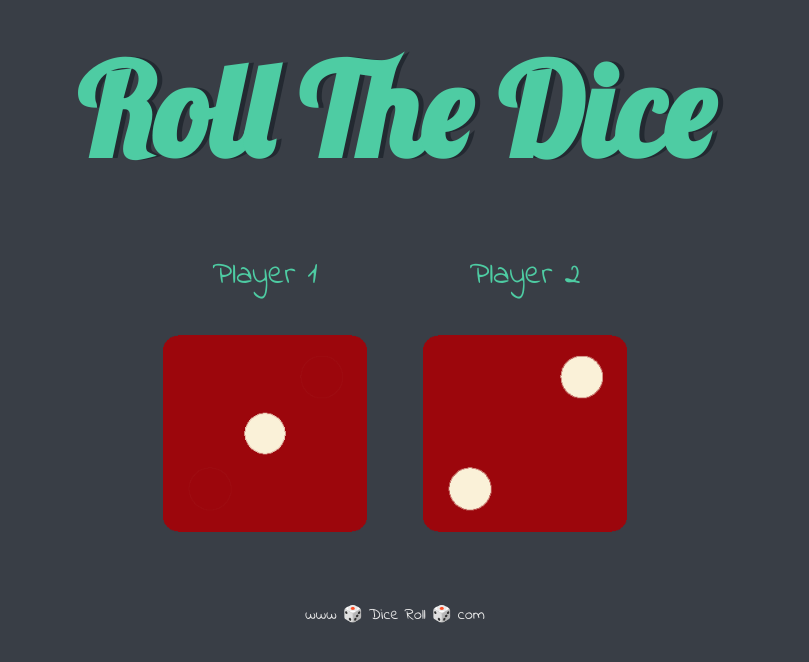
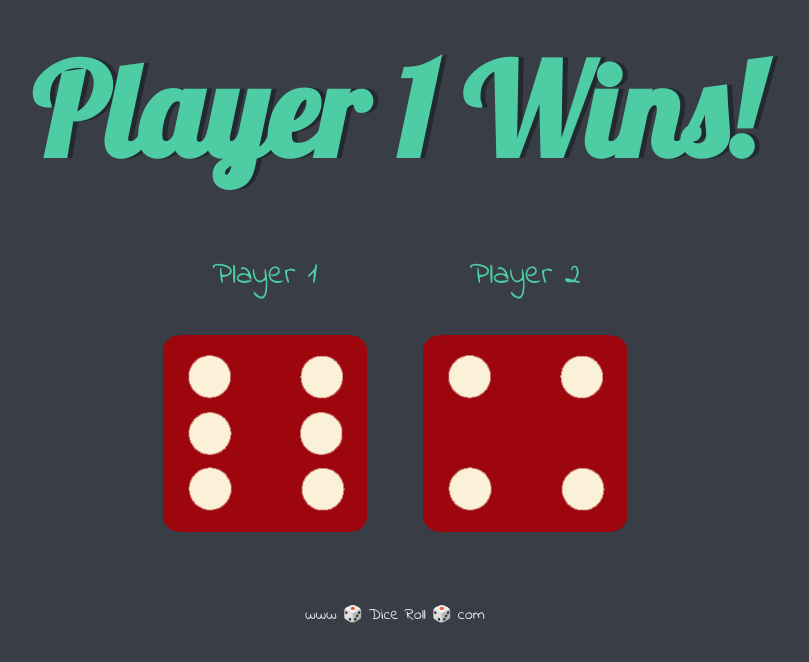
Before and after one commit to IreneHodge/Practice, a plain HTML site: page DOM Dice/index.html in a window 1280 px wide. Shown: the whole page, without its empty margins (245-1054 px from the left). Drawn offline with Linux system fonts and the light colour scheme.

Commit message:
dice roll js implemented

```diff
--- a/DOM Dice/index.html
+++ b/DOM Dice/index.html
@@ -22,6 +22,7 @@
             </div>
 
         </div>
+        <script src="index.js" charset="utf-8"></script>
     </body>
 
     <footer>
--- a/DOM Dice/index.js
+++ b/DOM Dice/index.js
@@ -0,0 +1,20 @@
+var randomNumber1 =  Math.floor((Math.random() * 6) + 1);
+var randomDiceImage = "dice" + randomNumber1 + ".png";
+var randomImageSource = "images/" + randomDiceImage;
+var image1 = document.querySelectorAll("img")[0]
+image1.setAttribute("src", randomImageSource)
+
+
+var randomNumber2 = Math.floor((Math.random() * 6) + 1);
+var randomImageSource2 = "images/dice" + randomNumber2 + ".png"
+document.querySelectorAll("img")[1].setAttribute("src", randomImageSource2)
+
+
+
+if(randomNumber1 > randomNumber2){
+    document.querySelector("h1").textContent = "Player 1 Wins!"
+} else if(randomNumber2 > randomNumber1){
+    document.querySelector("h1").textContent= "Player 2 Wins!"
+} else {
+    document.querySelector("h1").textContent = "Draw, roll again!"
+}
```
